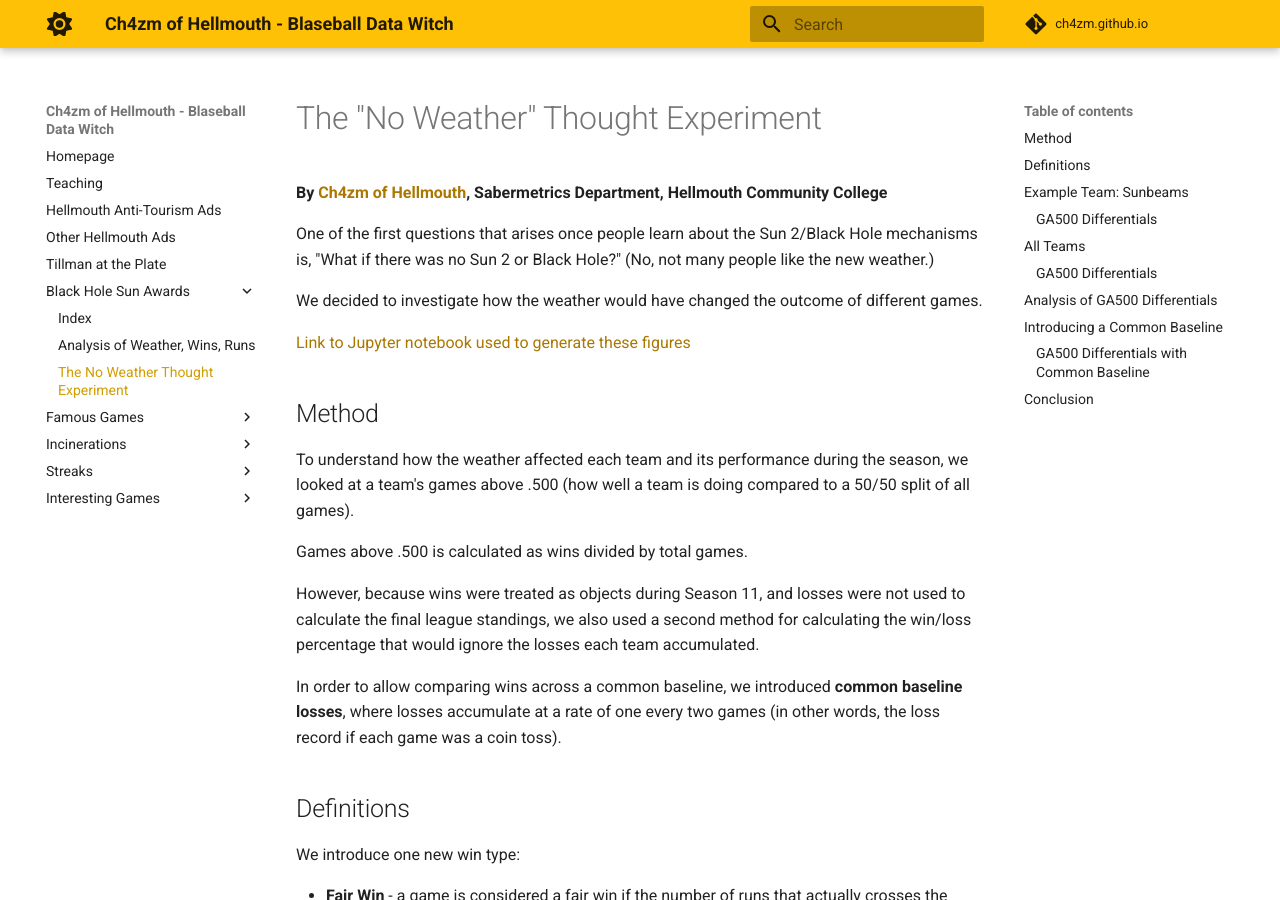
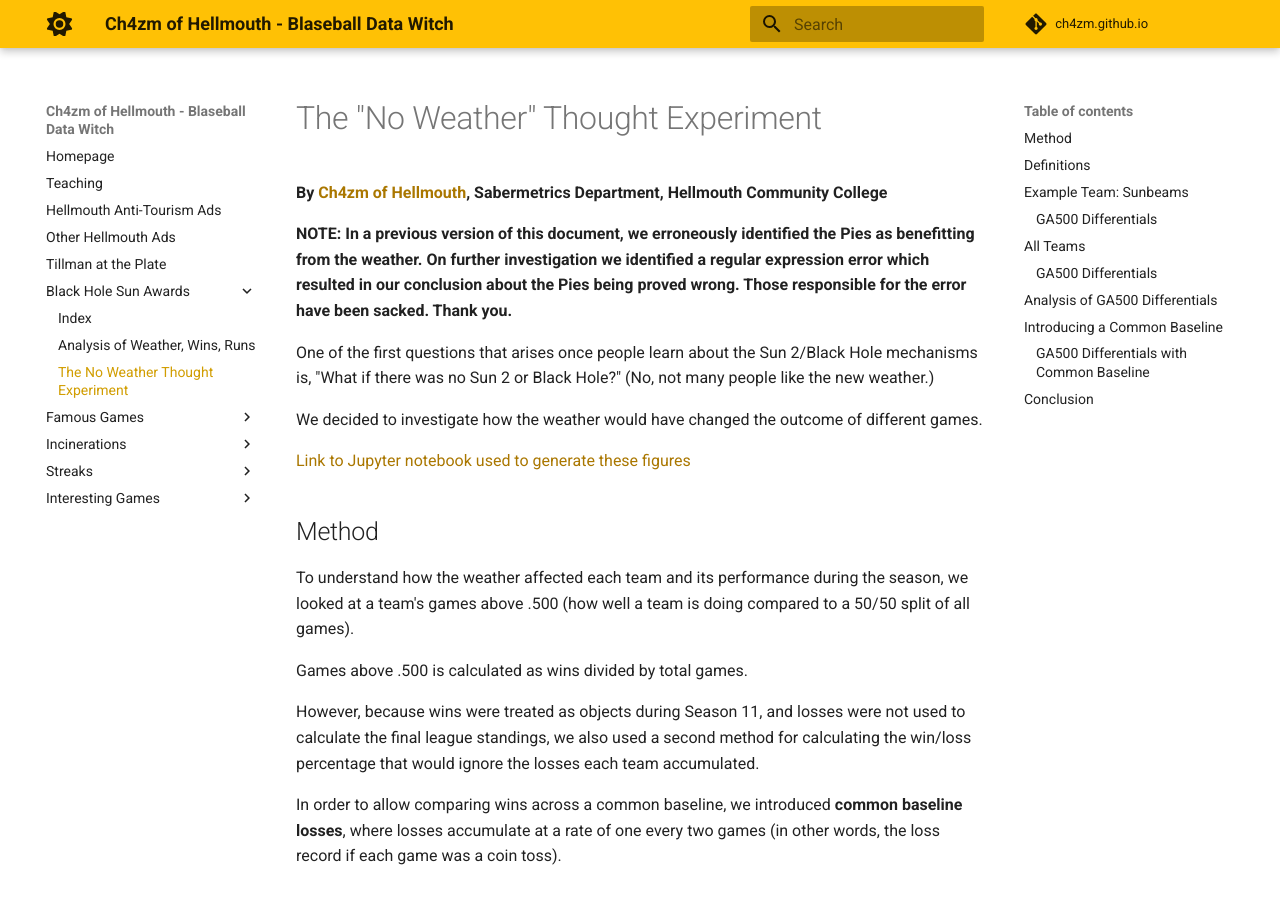
Before and after one commit to ch4zm/ch4zm.github.io, an MkDocs documentation site: the page built from docs/blackholesun_2noweather.md, in a window 1280 px wide and 900 px high. Built offline with MkDocs 1.6.1 and Material for MkDocs 9.7.7, drawn with Linux system fonts in a browser that asks for light colours; comment, search, counter and statistics services are not loaded; some of the changed text lies outside the part shown.

Commit message:
update doc with edit note

```diff
--- a/docs/blackholesun_2noweather.md
+++ b/docs/blackholesun_2noweather.md
@@ -1,6 +1,11 @@
 # The "No Weather" Thought Experiment
 
 **By [Ch4zm of Hellmouth](https://twitter.com/ch4zm_of_hell), Sabermetrics Department, Hellmouth Community College**
+
+**NOTE: In a previous version of this document, we erroneously identified the Pies
+as benefitting from the weather. On further investigation we identified a regular expression
+error which resulted in our conclusion about the Pies being proved wrong. Those responsible
+for the error have been sacked. Thank you.**
 
 One of the first questions that arises once people learn about
 the Sun 2/Black Hole mechanisms is, "What if there was no Sun 2
@@ -161,8 +166,8 @@ We can spot a couple of significant trends from these win-loss charts:
   the Wild Wings were losing badly despite putting runs on the board and
   keeping their real wins up with Sun 2.
 
-* The **Pies** also have a similar story to the Lift and Wild Wings, just a little
-  less dramatic.
+* <s>The **Pies** also have a similar story to the Lift and Wild Wings, just a little
+  less dramatic.</s> EDITOR'S NOTE: This statement is in error. Those responsible have been sacked.
 
 * The weather again emerges as having an equalizing effect - making better
   teams like the Sunbeams worse and making worse teams the Lift and Wild Wings
```
